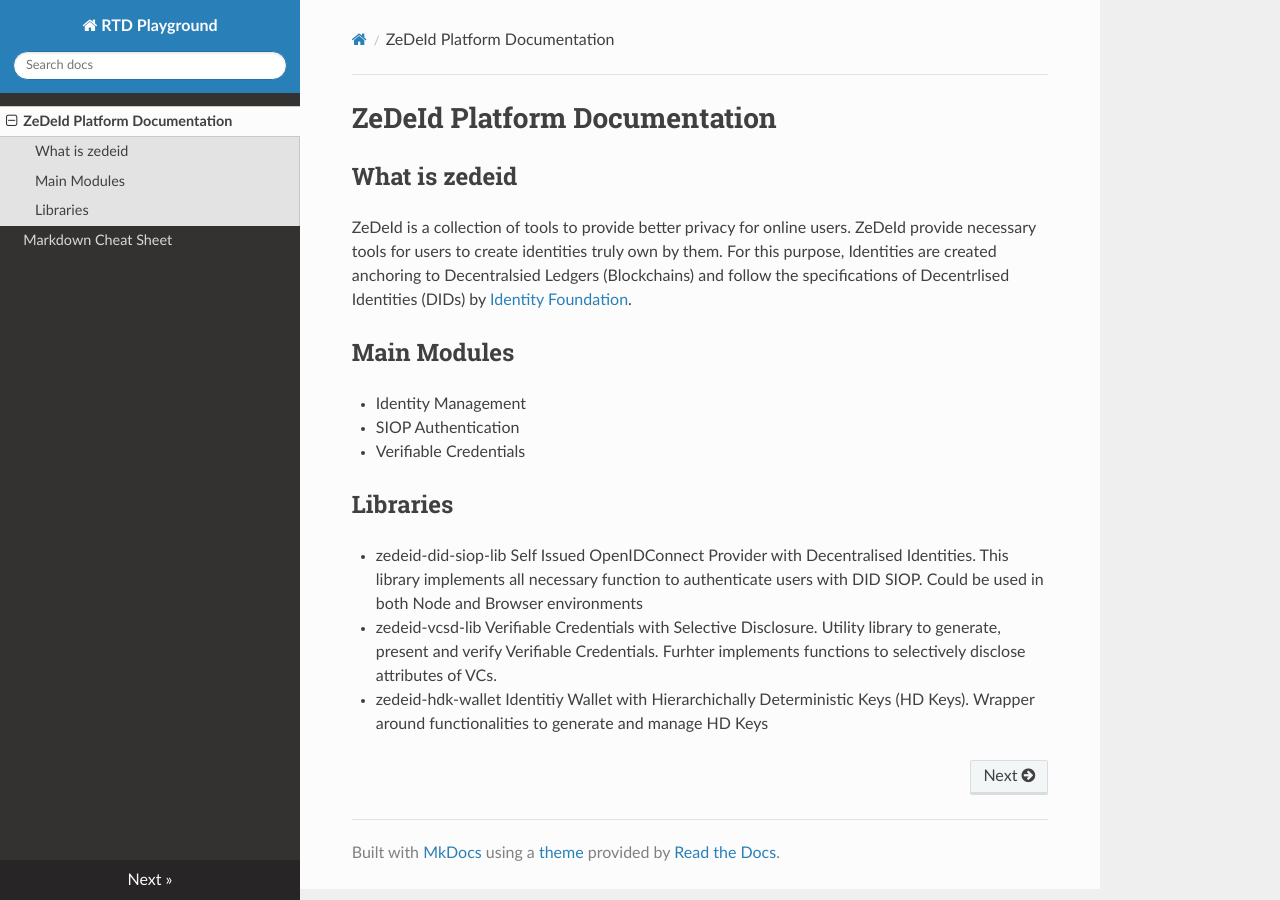
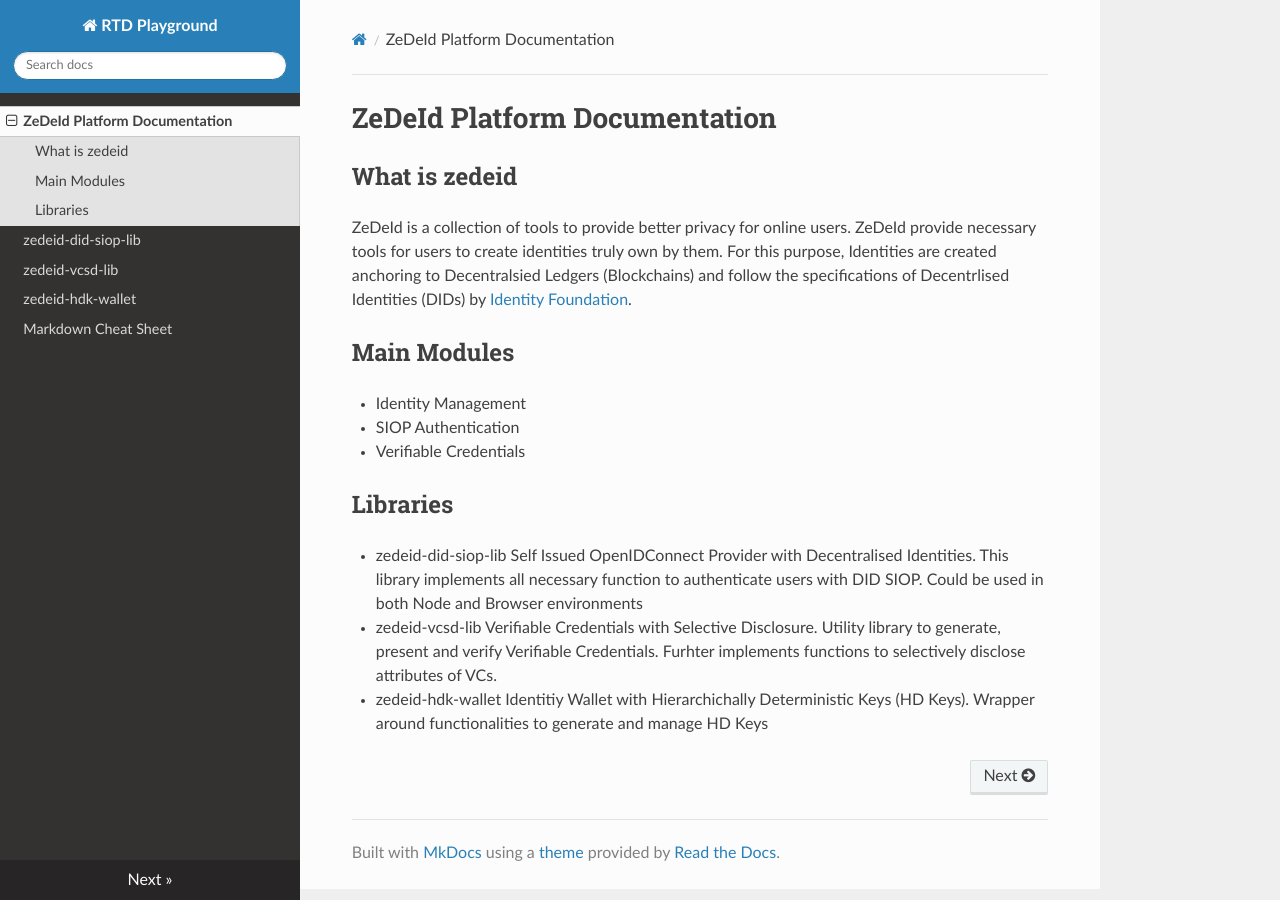
Before and after one commit to RadicalLedger/zedeid-platform-docs, an MkDocs documentation site: the page built from docs/index.md, in a window 1280 px wide. Built offline with MkDocs 1.6.1, drawn with Linux system fonts in a browser that asks for light colours; nearby versions of some CDN libraries; old or Windows-style settings are respelled for this version of MkDocs.

Commit message:
new pages added to tree

```diff
--- a/mkdocs.yml
+++ b/mkdocs.yml
@@ -4,4 +4,7 @@ theme:
 docs_dir: docs
 pages:
   - 'index.md'
+  - 'zedeid-did-siop-lib.md'
+  - 'zedeid-vcsd-lib.md'
+  - 'zedeid-hdk-wallet.md'
   - 'markdown-cheat-sheet.md'
```
